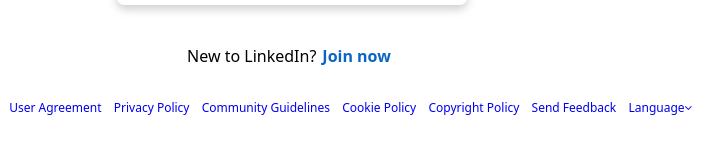
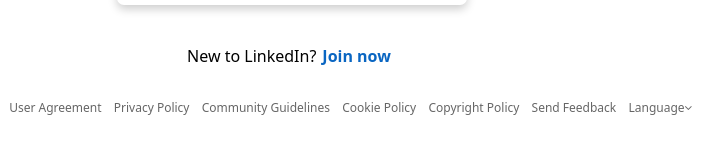
Before and after one commit to romanprem0123/Linkedin-signin-page, a plain HTML site: page index.html in a window 1280 px wide. Shown: the part 598-752 px from the top of the page, 348-1071 px from the left. Drawn offline with Linux system fonts and the light colour scheme.

Commit message:
style change

```diff
--- a/css/style.css
+++ b/css/style.css
@@ -200,6 +200,7 @@ footer .footer_item .footer_list{
 }
 footer .footer_item .footer_list li a{
 	text-decoration:none;
+	color:rgb(102,102,102);
 }
 footer .footer_item .footer_list li a:hover{
 	text-decoration-line:underline;
```
